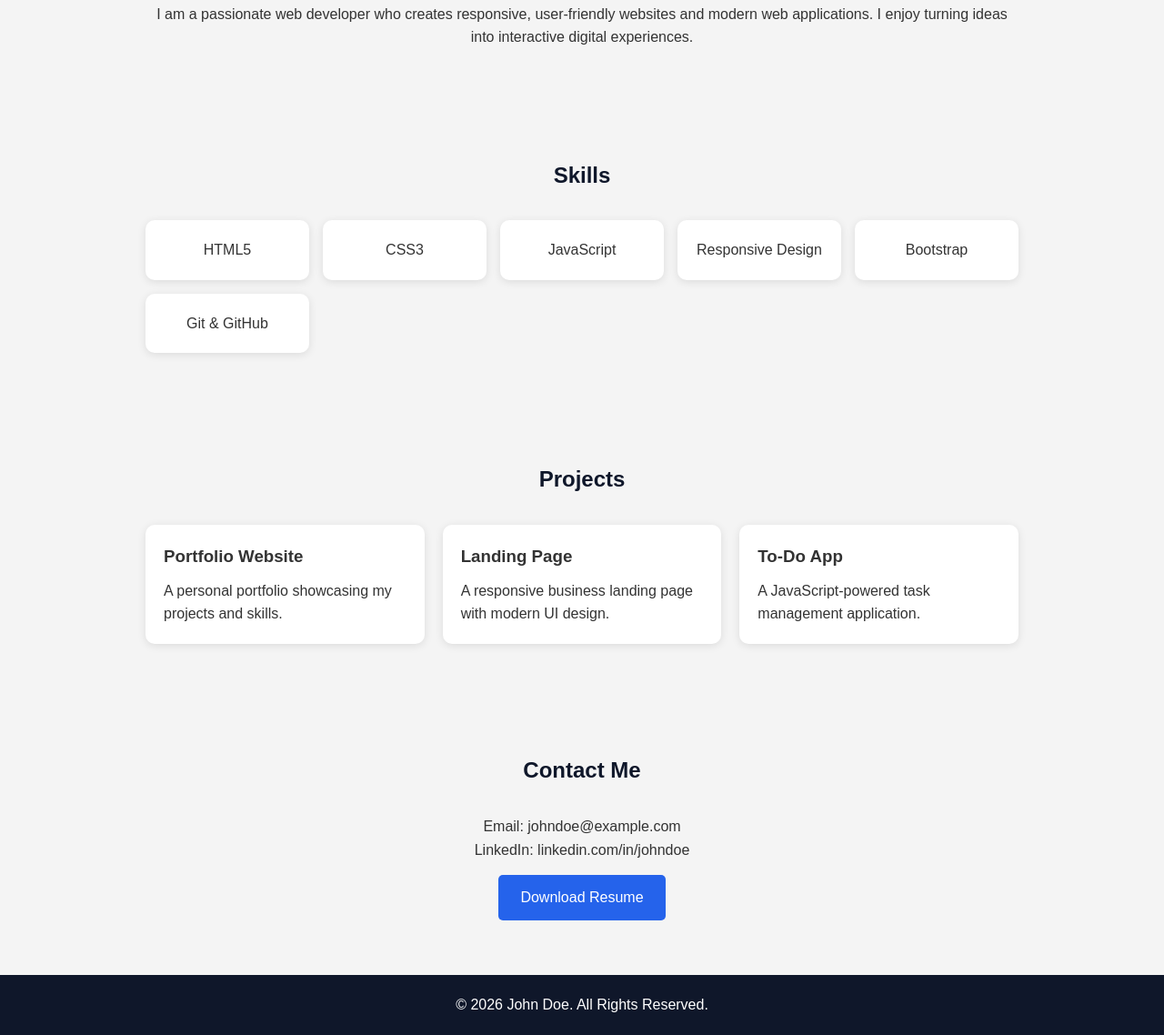
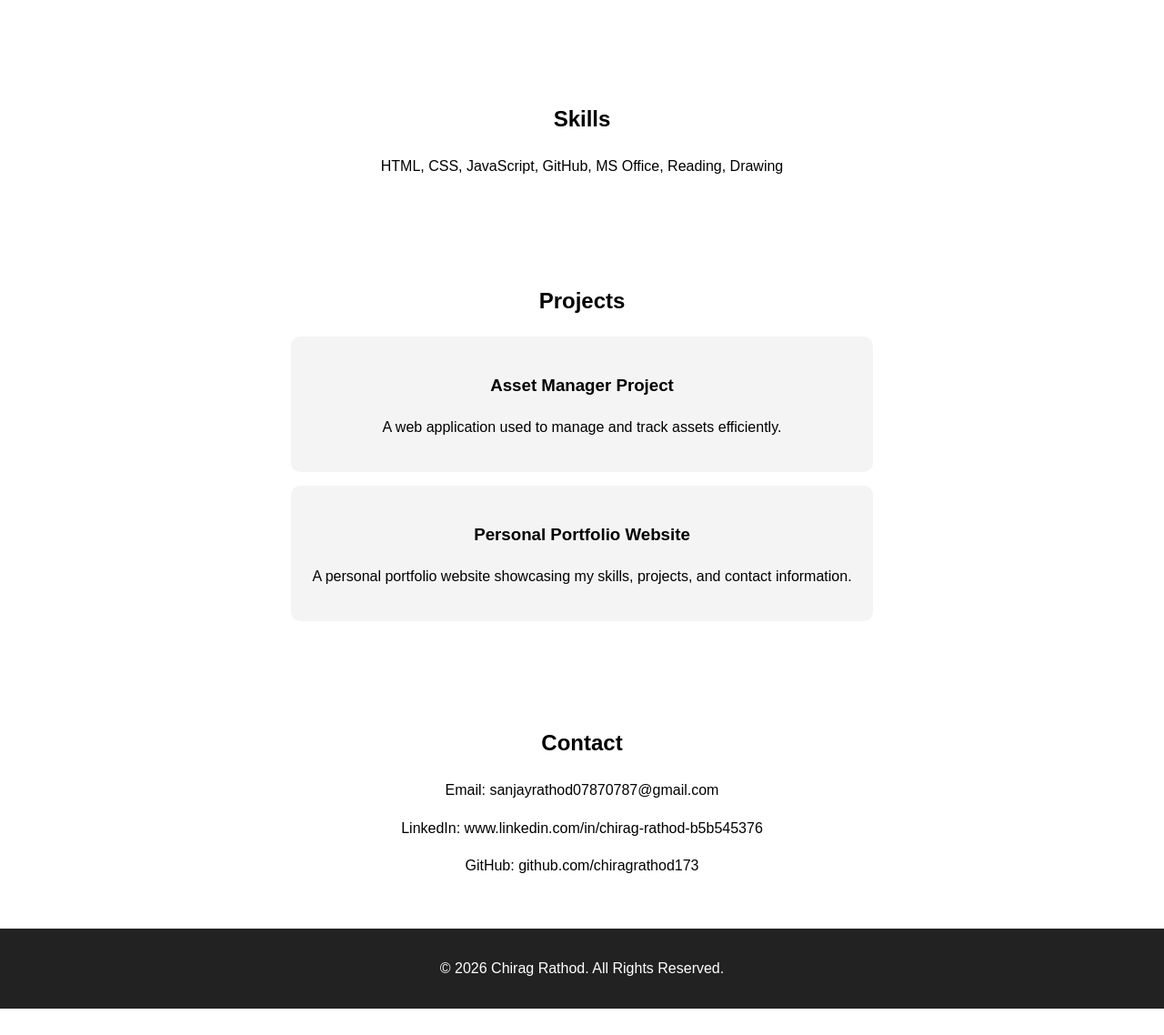
Before and after one commit to chiragrathod173/chiragrathod173.github.io, a plain HTML site: page index.html in a window 1280 px wide. Shown: the part 459-1597 px from the top of the page at 91% size. After the commit the page ends 1568 px from the top, so only its background shows below. Drawn offline with Linux system fonts and the light colour scheme.

Commit message:
Update index.html

```diff
--- a/index.html
+++ b/index.html
@@ -4,43 +4,26 @@
 <head>
 <meta charset="UTF-8">
 <meta name="viewport" content="width=device-width, initial-scale=1.0">
-<title>John Doe | Web Developer</title>
+<title>Chirag Rathod Portfolio</title>
 
 <style>
-*{
+body{
     margin:0;
-    padding:0;
-    box-sizing:border-box;
-    font-family:Arial, sans-serif;
-}
-
-body{
-    background:#f4f4f4;
-    color:#333;
+    font-family:Arial,sans-serif;
     line-height:1.6;
 }
 
 header{
-    background:#0f172a;
+    background:#222;
     color:white;
     text-align:center;
-    padding:80px 20px;
-}
-
-header h1{
-    font-size:3rem;
-}
-
-header p{
-    margin-top:10px;
-    font-size:1.2rem;
-    color:#cbd5e1;
+    padding:60px 20px;
 }
 
 nav{
-    background:#1e293b;
+    background:#333;
+    text-align:center;
     padding:15px;
-    text-align:center;
 }
 
 nav a{
@@ -51,85 +34,32 @@ nav a{
 }
 
 section{
-    max-width:1000px;
-    margin:auto;
-    padding:60px 20px;
-}
-
-h2{
-    text-align:center;
-    margin-bottom:30px;
-    color:#0f172a;
-}
-
-.about{
+    padding:40px 20px;
     text-align:center;
 }
 
-.skills{
-    display:grid;
-    grid-template-columns:repeat(auto-fit,minmax(150px,1fr));
-    gap:15px;
-}
-
-.skill-card{
-    background:white;
+.project{
+    background:#f4f4f4;
+    margin:15px auto;
     padding:20px;
-    text-align:center;
+    max-width:600px;
     border-radius:10px;
-    box-shadow:0 2px 10px rgba(0,0,0,0.1);
-}
-
-.projects{
-    display:grid;
-    grid-template-columns:repeat(auto-fit,minmax(250px,1fr));
-    gap:20px;
-}
-
-.project{
-    background:white;
-    padding:20px;
-    border-radius:10px;
-    box-shadow:0 2px 10px rgba(0,0,0,0.1);
-}
-
-.project h3{
-    margin-bottom:10px;
-}
-
-.contact{
-    text-align:center;
-}
-
-.btn{
-    display:inline-block;
-    background:#2563eb;
-    color:white;
-    padding:12px 24px;
-    border-radius:5px;
-    text-decoration:none;
-    margin-top:15px;
 }
 
 footer{
-    background:#0f172a;
+    background:#222;
     color:white;
     text-align:center;
-    padding:20px;
-}
-
-@media(max-width:768px){
-    header h1{
-        font-size:2rem;
-    }
+    padding:15px;
 }
 </style>
 </head>
+
 <body>
 
 <header>
-    <h1>John Doe</h1>
-    <p>Frontend Web Developer | HTML | CSS | JavaScript</p>
+    <h1>Chirag Rathod</h1>
+    <p>Diploma Computer Engineering Student | HTML | CSS | JavaScript</p>
 </header>
 
 <nav>
@@ -139,58 +69,47 @@ footer{
     <a href="#contact">Contact</a>
 </nav>
 
-<section id="about" class="about">
+<section id="about">
     <h2>About Me</h2>
     <p>
-        I am a passionate web developer who creates responsive,
-        user-friendly websites and modern web applications.
-        I enjoy turning ideas into interactive digital experiences.
+        My name is Chirag Rathod. I am a Diploma Computer Engineering student at
+        Shree K.J. Polytechnic. I am interested in web development and learning
+        new technologies.
     </p>
 </section>
 
 <section id="skills">
     <h2>Skills</h2>
-    <div class="skills">
-        <div class="skill-card">HTML5</div>
-        <div class="skill-card">CSS3</div>
-        <div class="skill-card">JavaScript</div>
-        <div class="skill-card">Responsive Design</div>
-        <div class="skill-card">Bootstrap</div>
-        <div class="skill-card">Git & GitHub</div>
-    </div>
+    <p>HTML, CSS, JavaScript, GitHub, MS Office, Reading, Drawing</p>
 </section>
 
 <section id="projects">
     <h2>Projects</h2>
-    <div class="projects">
 
-        <div class="project">
-            <h3>Portfolio Website</h3>
-            <p>A personal portfolio showcasing my projects and skills.</p>
-        </div>
+    <div class="project">
+        <h3>Asset Manager Project</h3>
+        <p>
+            A web application used to manage and track assets efficiently.
+        </p>
+    </div>
 
-        <div class="project">
-            <h3>Landing Page</h3>
-            <p>A responsive business landing page with modern UI design.</p>
-        </div>
-
-        <div class="project">
-            <h3>To-Do App</h3>
-            <p>A JavaScript-powered task management application.</p>
-        </div>
-
+    <div class="project">
+        <h3>Personal Portfolio Website</h3>
+        <p>
+            A personal portfolio website showcasing my skills, projects, and contact information.
+        </p>
     </div>
 </section>
 
-<section id="contact" class="contact">
-    <h2>Contact Me</h2>
-    <p>Email: johndoe@example.com</p>
-    <p>LinkedIn: linkedin.com/in/johndoe</p>
-    <a href="#" class="btn">Download Resume</a>
+<section id="contact">
+    <h2>Contact</h2>
+    <p>Email: sanjayrathod07870787@gmail.com</p>
+    <p>LinkedIn: www.linkedin.com/in/chirag-rathod-b5b545376</p>
+    <p>GitHub: github.com/chiragrathod173</p>
 </section>
 
 <footer>
-    <p>© 2026 John Doe. All Rights Reserved.</p>
+    <p>© 2026 Chirag Rathod. All Rights Reserved.</p>
 </footer>
 
 </body>
```
